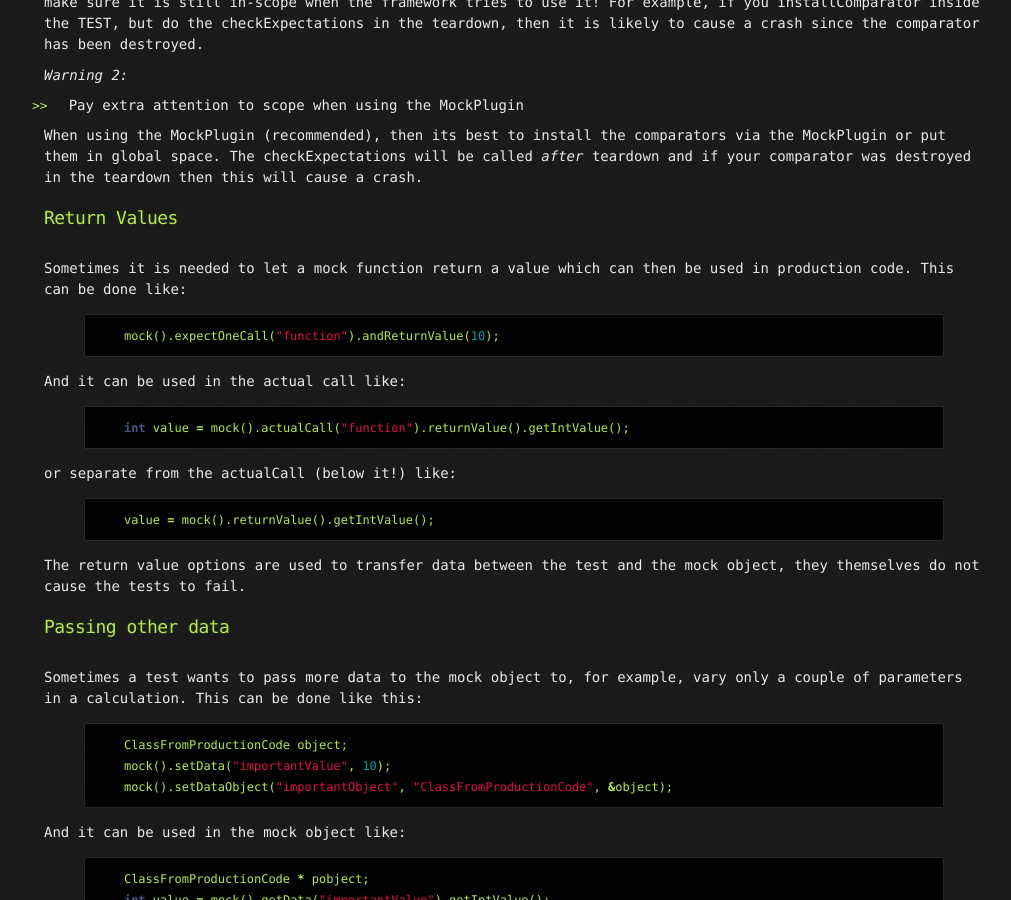
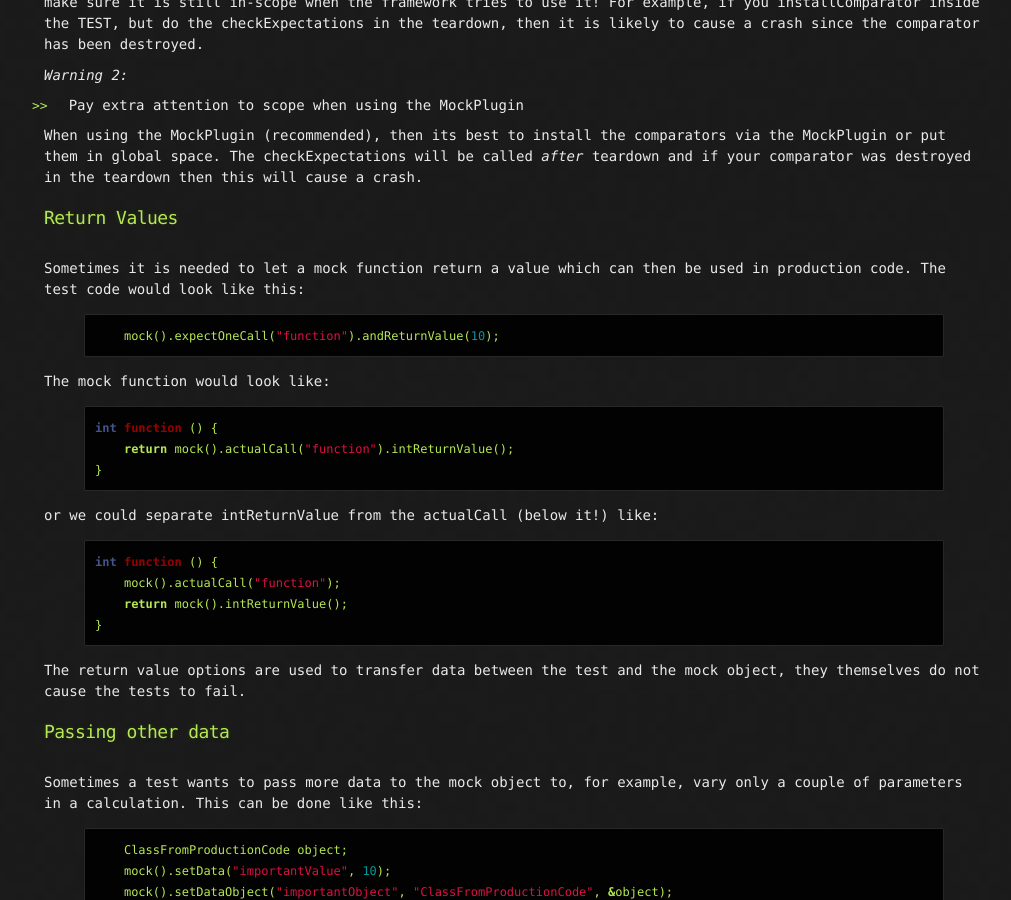
Before and after one commit to cpputest/cpputest.github.io, a Jekyll site: the page built from mocking_manual.markdown, in a window 1280 px wide and 900 px high, scrolled down 4628 px. Shown: the whole window, without its empty margins (126-1137 px from the left). Built offline with Jekyll 4.4.1, drawn with Linux system fonts in a browser that asks for light colours.

Commit message:
-changing Return Value documentation to reflect the easier way to return values.

```diff
--- a/mocking_manual.markdown
+++ b/mocking_manual.markdown
@@ -231,22 +231,27 @@ When using the MockPlugin (recommended), then its best to install the comparator
 <a id="return_values"> </a>
 ### Return Values
 
-Sometimes it is needed to let a mock function return a value which can then be used in production code. This can be done like:
+Sometimes it is needed to let a mock function return a value which can then be used in production code. The test code would look like this:
 
 {% highlight c++ %}
     mock().expectOneCall("function").andReturnValue(10);
 {% endhighlight %}
 
-And it can be used in the actual call like:
+The mock function would look like:
 
 {% highlight c++ %}
-    int value = mock().actualCall("function").returnValue().getIntValue();
+int function () {
+    return mock().actualCall("function").intReturnValue();
+}
 {% endhighlight %}
 
-or separate from the actualCall (below it!) like:
+or we could separate intReturnValue from the actualCall (below it!) like:
 
 {% highlight c++ %}
-    value = mock().returnValue().getIntValue();
+int function () {
+    mock().actualCall("function");
+    return mock().intReturnValue();
+}
 {% endhighlight %}
 
 The return value options are used to transfer data between the test and the mock object, they themselves do not cause the tests to fail.
```
